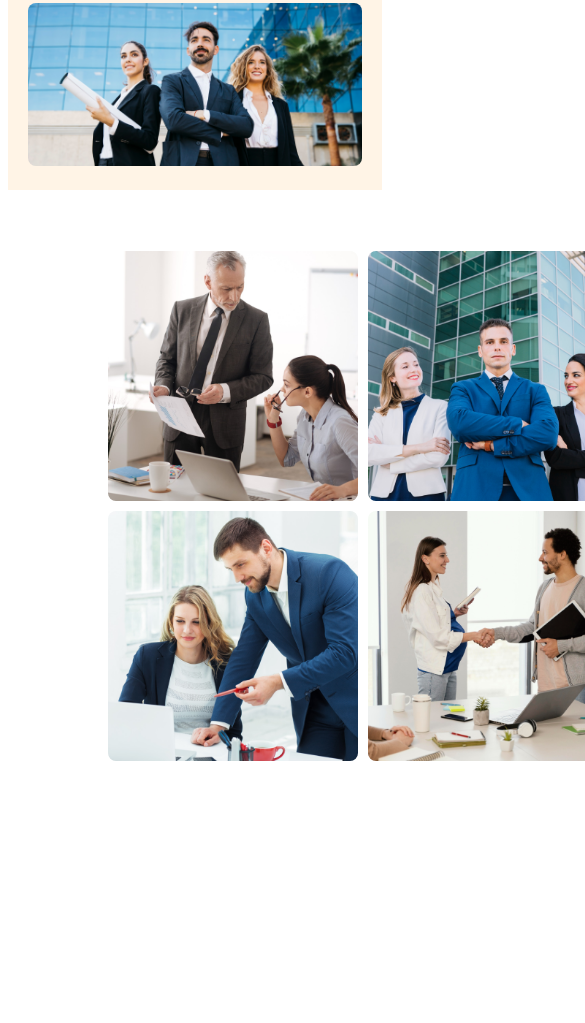
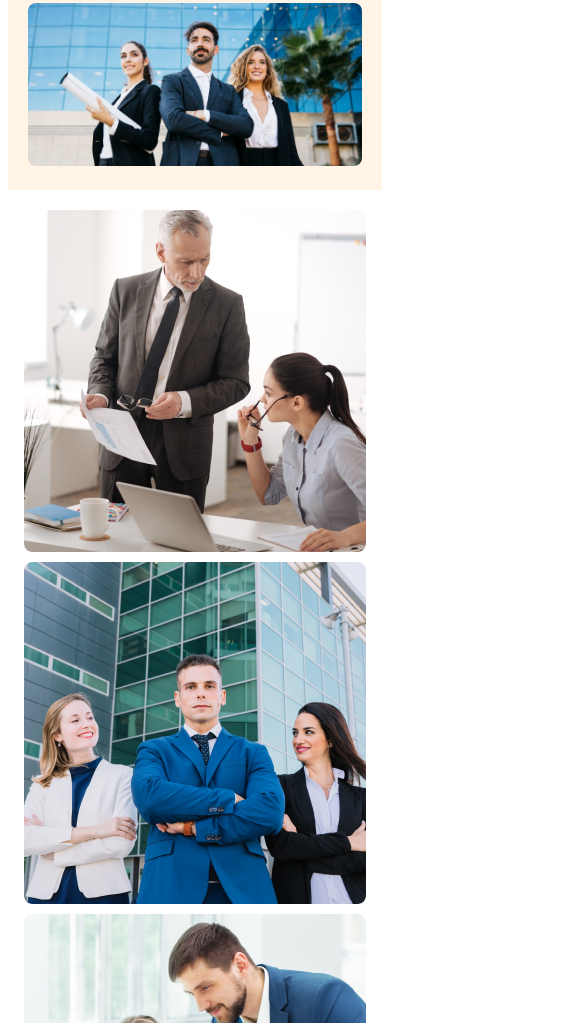
Before and after one commit to Moloy-Ghosh/responsive-g3-architect-website, a plain HTML site: page index.html in a window 390 px wide. Shown: the part 687-1710 px from the top of the page, 585 px wide, since content can reach past the window. Before the commit the page ends 1518 px from the top, so only its background shows below. Drawn offline with nearby package versions, Linux system fonts and the light colour scheme.

Commit message:
quick list section media screen code

```diff
--- a/style.css
+++ b/style.css
@@ -107,4 +107,12 @@ header{
    .emBtn{
       margin-top:25px;
    }
+   /* First part of main section */
+   #qlist{
+      flex-direction:column;
+      padding:20px 15px;
+   }
+   #qimg{
+      grid-template-columns:repeat(1,100%);
+   }
 }
```
